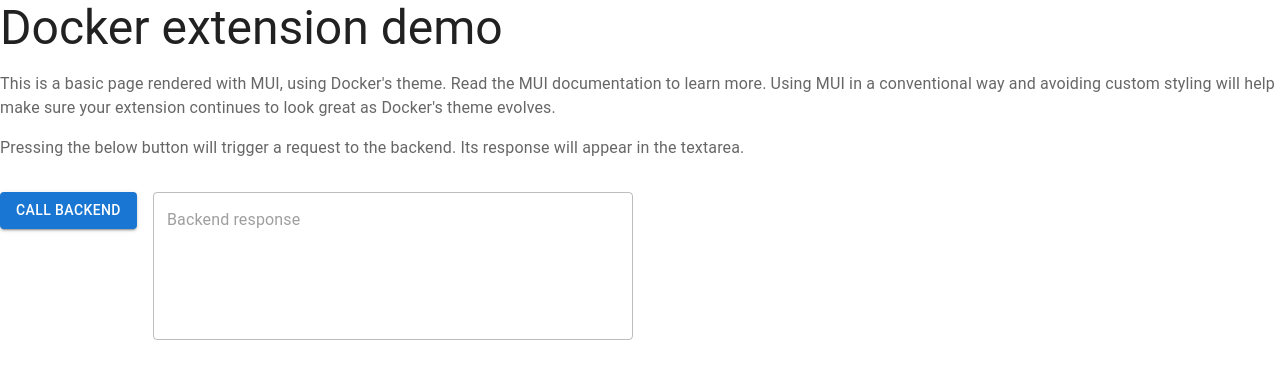
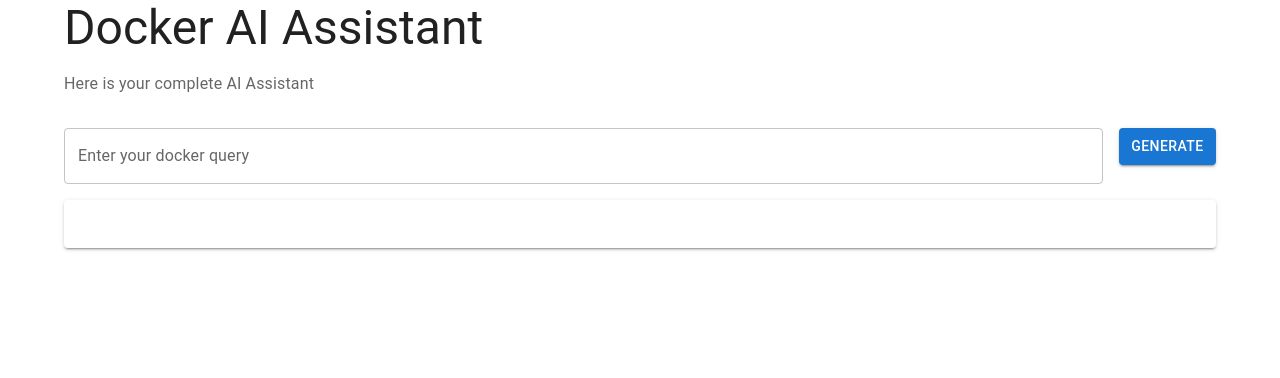
Before and after one commit to Kanchuking1/Docker-AI-Assistant, a React (Vite) app in the folder Docker/ui/: page / in a window 1280 px wide. Shown: the top 378 px of the page. Built offline with nearby package versions, Linux system fonts and the light colour scheme; what @docker/docker-mui-theme, @docker/extension-api-client would draw is missing.

Commit message:
Frontend Fixed

```diff
--- a/Docker/ui/src/App.tsx
+++ b/Docker/ui/src/App.tsx
@@ -1,7 +1,9 @@
 import React from 'react';
 import Button from '@mui/material/Button';
 import { createDockerDesktopClient } from '@docker/extension-api-client';
-import { Stack, TextField, Typography } from '@mui/material';
+import { Stack, TextField, Typography, Container, Paper } from '@mui/material';
+
+const CHAT_ENDPOINT = "/chat";
 
 // Note: This line relies on Docker Desktop's presence as a host application.
 // If you're running this React app in a browser, it won't work properly.
@@ -12,42 +14,50 @@
 }
 
 export function App() {
+  const [query, setQuery] = React.useState<string>();
   const [response, setResponse] = React.useState<string>();
   const ddClient = useDockerDesktopClient();
 
   const fetchAndDisplayResponse = async () => {
-    const result = await ddClient.extension.vm?.service?.get('/hello');
+    try {
+      const result = await ddClient.extension.vm?.service?.post(CHAT_ENDPOINT, {
+        message: query
+      });
+      console.log(result);
       setResponse(JSON.stringify(result));
-  };
+    } catch (error) {
+      console.log(error);
+    }
+  }
 
-  return (
-    <>
-      <Typography variant="h3">Docker extension demo</Typography>
+  return (<Container sx={{
+    bgcolor: 'secondary',
+    height: '100vh'
+  }}>
+        <Typography variant="h3" alignContent={"center"}>Docker AI Assistant</Typography>
         <Typography variant="body1" color="text.secondary" sx={{ mt: 2 }}>
-        This is a basic page rendered with MUI, using Docker's theme. Read the
-        MUI documentation to learn more. Using MUI in a conventional way and
-        avoiding custom styling will help make sure your extension continues to
-        look great as Docker's theme evolves.
-      </Typography>
-      <Typography variant="body1" color="text.secondary" sx={{ mt: 2 }}>
-        Pressing the below button will trigger a request to the backend. Its
-        response will appear in the textarea.
+          Here is your complete AI Assistant
         </Typography>
         <Stack direction="row" alignItems="start" spacing={2} sx={{ mt: 4 }}>
+          <TextField
+            label="Enter your docker query"
+            multiline
+            fullWidth
+            variant="outlined"
+            onChange={(event: React.ChangeEvent<HTMLInputElement>) => {
+              setQuery(event.target.value);
+            }}
+            value={query ?? ''}
+          />
           <Button variant="contained" onClick={fetchAndDisplayResponse}>
-          Call backend
+            Generate
           </Button>
-
-        <TextField
-          label="Backend response"
-          sx={{ width: 480 }}
-          disabled
-          multiline
-          variant="outlined"
-          minRows={5}
-          value={response ?? ''}
-        />
         </Stack>
-    </>
+        <Paper elevation={2} sx={{my: 2}}>
+          <Typography sx={{ p : 3}} variant="body2">
+            {response ?? ' '}
+          </Typography>
+        </Paper>
+  </Container>
   );
 }
```
Also changed, not shown: 1 other file (tests, documents, lock files or other folders). Lines whose indentation alone changed are shown as unchanged.
